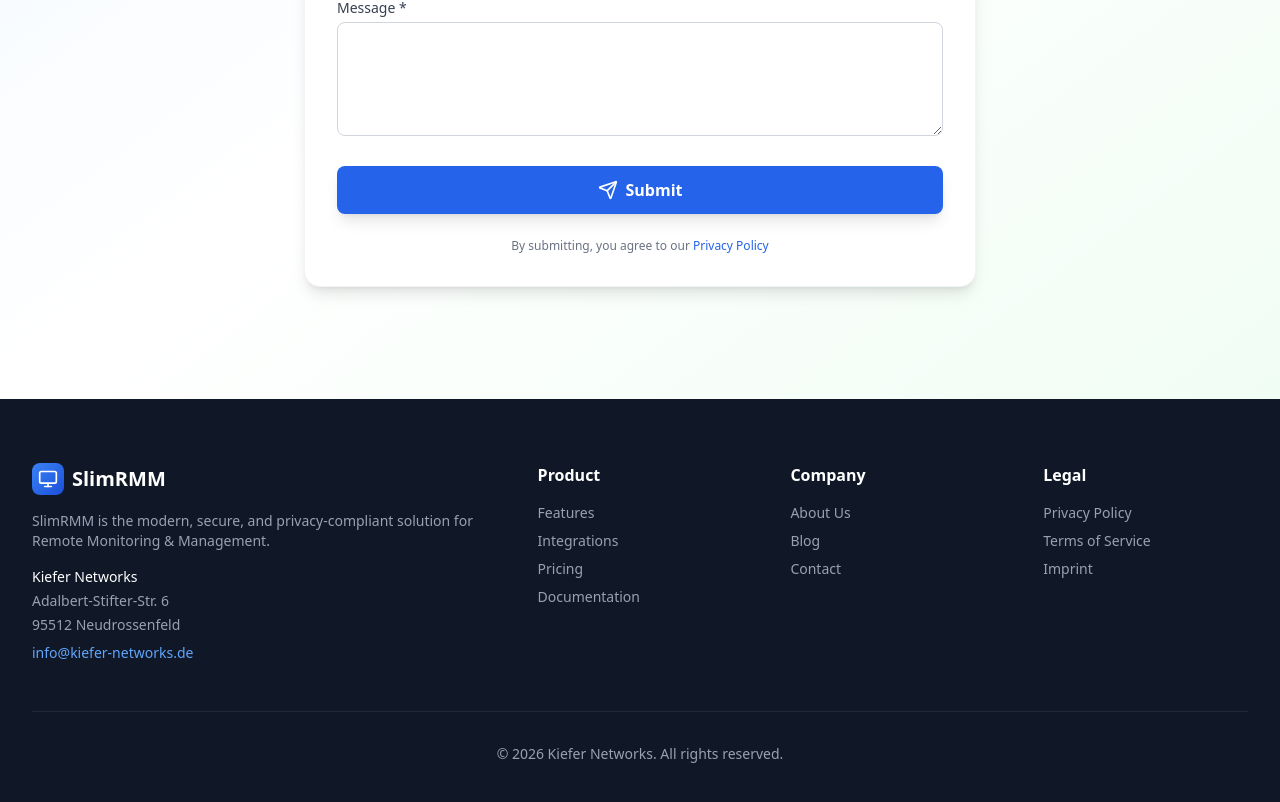
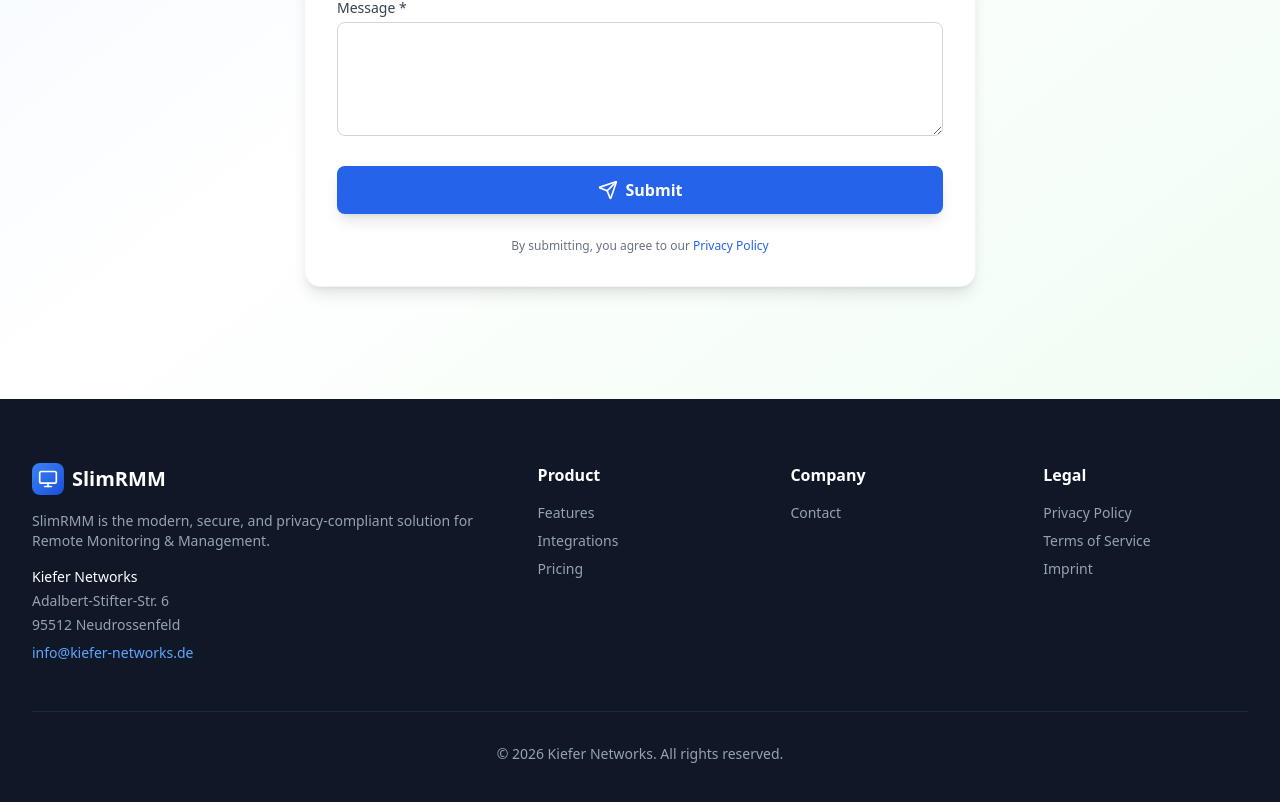
Before and after one commit to SlimRMM/SlimRMM-Website, a Vue app: page / in a window 1280 px wide. Shown: the part 9159-9961 px from the top of the page. Built offline with nearby package versions, Linux system fonts and the light colour scheme.

Commit message:
fix: comment out placeholder footer links
- Comment out docs, about, and blog links that had href="#"
- Add notes indicating when to enable these links (when pages are available)
- Prevents confusing users with dead/placeholder links

```diff
--- a/src/views/HomeView.vue
+++ b/src/views/HomeView.vue
@@ -1042,7 +1042,8 @@ ${contactForm.value.message}`
               <li><a href="#features" class="hover:text-white transition-colors">{{ t('footer.links.features') }}</a></li>
               <li><a href="#integrations" class="hover:text-white transition-colors">{{ t('footer.links.integrations') }}</a></li>
               <li><a href="#pricing" class="hover:text-white transition-colors">{{ t('footer.links.pricing') }}</a></li>
-              <li><a href="#" class="hover:text-white transition-colors">{{ t('footer.links.docs') }}</a></li>
+              <!-- Docs link: enable when documentation is available -->
+              <!-- <li><a href="/docs" class="hover:text-white transition-colors">{{ t('footer.links.docs') }}</a></li> -->
             </ul>
           </div>
 
@@ -1050,8 +1051,9 @@ ${contactForm.value.message}`
           <div>
             <h4 class="text-white font-semibold mb-4">{{ t('footer.company') }}</h4>
             <ul class="space-y-2 text-sm">
-              <li><a href="#" class="hover:text-white transition-colors">{{ t('footer.links.about') }}</a></li>
-              <li><a href="#" class="hover:text-white transition-colors">{{ t('footer.links.blog') }}</a></li>
+              <!-- About/Blog links: enable when pages are available -->
+              <!-- <li><router-link to="/about" class="hover:text-white transition-colors">{{ t('footer.links.about') }}</router-link></li> -->
+              <!-- <li><a href="/blog" class="hover:text-white transition-colors">{{ t('footer.links.blog') }}</a></li> -->
               <li><a href="#contact" class="hover:text-white transition-colors">{{ t('footer.links.contact') }}</a></li>
             </ul>
           </div>
```
